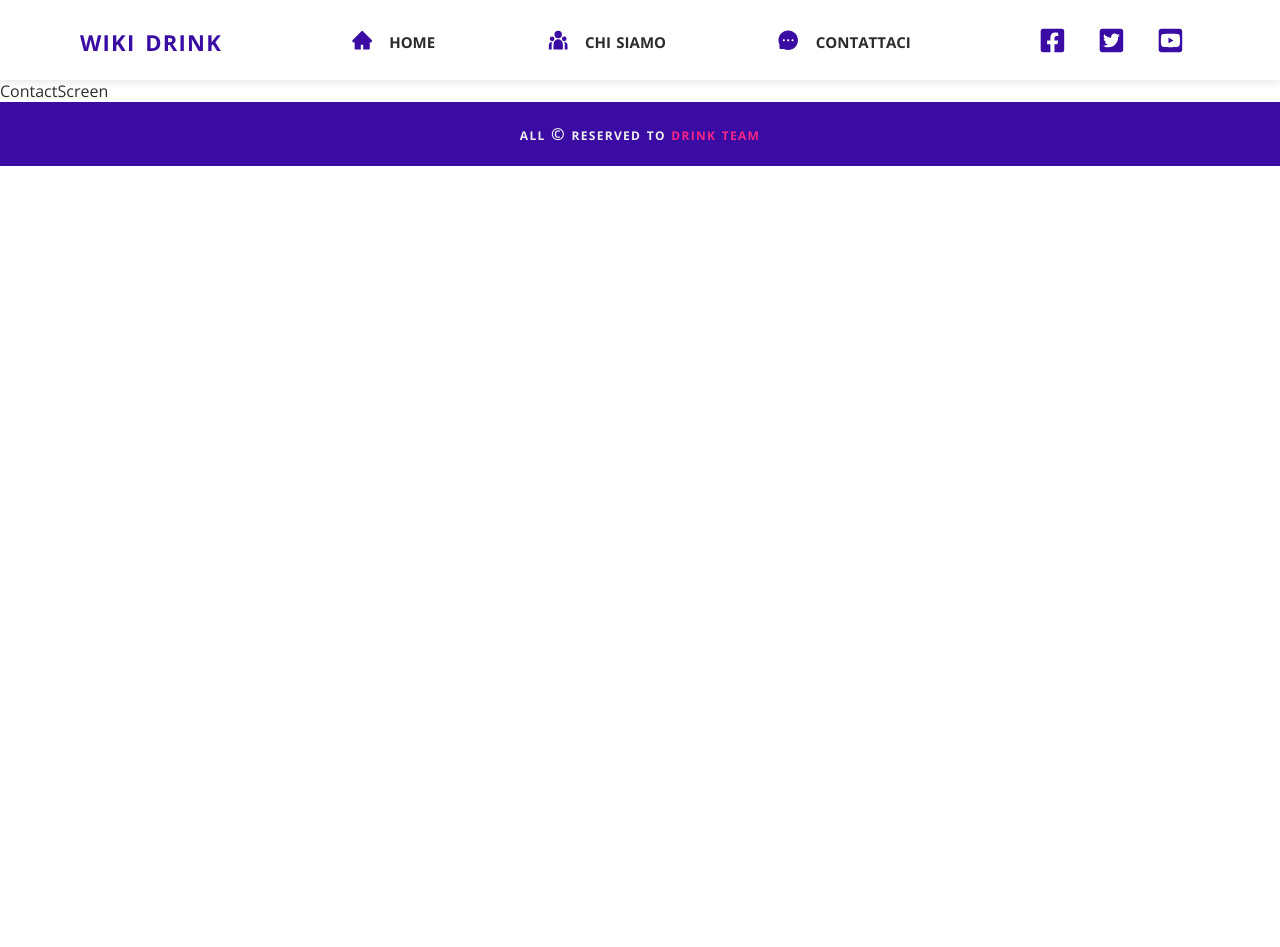
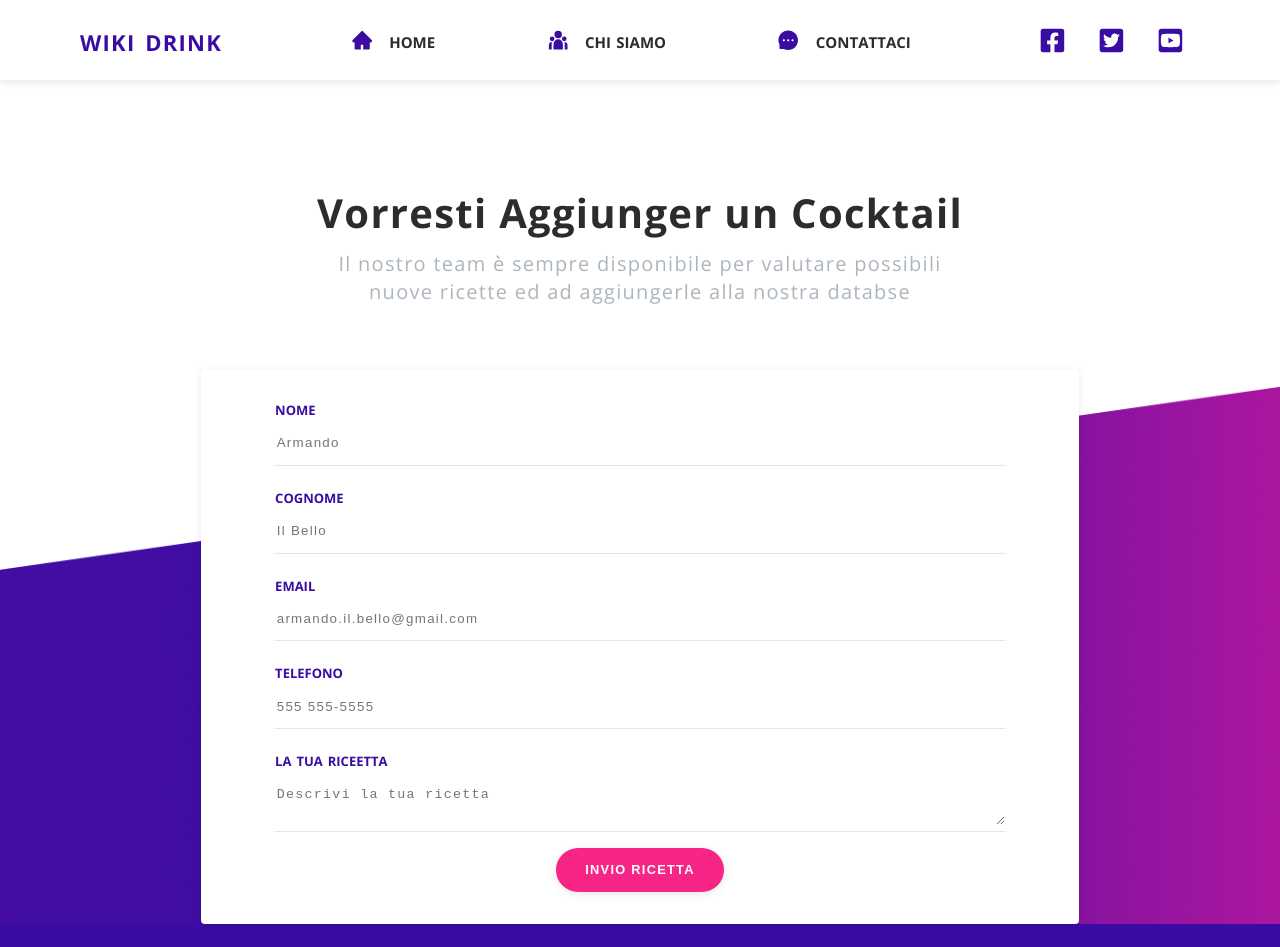
Before and after one commit to omar96developer/react-tutorial-base-main, a React (Create React App) app in the folder cocktail/inizio/: page /contattaci in a window 1280 px wide. Shown: the top 947 px of the page. Before the commit the page ends 800 px from the top, so only its background shows below. Built offline with nearby package versions, Linux system fonts and the light colour scheme.

Commit message:
contatti done

```diff
--- a/cocktail/inizio/src/screen/ContactScreen.js
+++ b/cocktail/inizio/src/screen/ContactScreen.js
@@ -2,7 +2,61 @@
 import { Hero } from "../components";
 import backImage from "../assets/image/Contact-hero.png";
 const ContactScreen = () => {
-  return <>ContactScreen</>;
+  return (
+    <>
+      <Hero img={backImage} disableOverlay>
+        <div className="contact-hero container">
+          <div className="contact-hero-text">
+            <div className="contact-hero-title">
+              <h2 className="contact-title">Vorresti Aggiunger un Cocktail</h2>
+              <h4 className="contact-subtitle">
+                Il nostro team è sempre disponibile per valutare possibili nuove
+                ricette ed ad aggiungerle alla nostra databse
+              </h4>
+            </div>
+          </div>
+          <div className="contact-form-container container">
+            <form className="contact-form container"
+             action="https://formspree.io/f/xwkyglwr"
+             method="POST">
+              <div className="form-group">
+                <label htmlFor="nome">Nome</label>
+                <input type="text" id="nome" name="name" className="input" placeholder="Armando" />
+                <hr />
+              </div>
+              <div className="form-group">
+                <label htmlFor="cognome">Cognome</label>
+                <input type="text" id="cognome" name="cognome" className="input" placeholder="Il Bello" />
+                <hr />
+              </div>
+              <div className="form-group">
+                <label htmlFor="email">Email</label>
+                <input type="email" id="email" name="name" className="input" placeholder="armando.il.bello@gmail.com" />
+                <hr />
+              </div>
+              <div className="form-group">
+                <label htmlFor="cellulare">Telefono</label>
+                <input type="cel" id="cellulare" name="cellulare" className="input" placeholder="555 555-5555" />
+                <hr />
+              </div>
+              <div className="form-group">
+                <label htmlFor="ricetta">La Tua Riceetta</label>
+                <textarea
+                  type="tel"
+                  id="ricetta"
+                  name="ricetta"
+                  className="input"
+                  placeholder="Descrivi la tua ricetta"
+                />
+                <hr />
+              </div>
+              <button className="btn btn-primary" type="submit">Invio Ricetta</button>
+            </form>
+          </div>
+        </div>
+      </Hero>
+    </>
+  );
 };
 
 export default ContactScreen;
```
Also changed, not shown: cocktail/inizio/src/components/Hero.js (line endings or trailing spaces).
